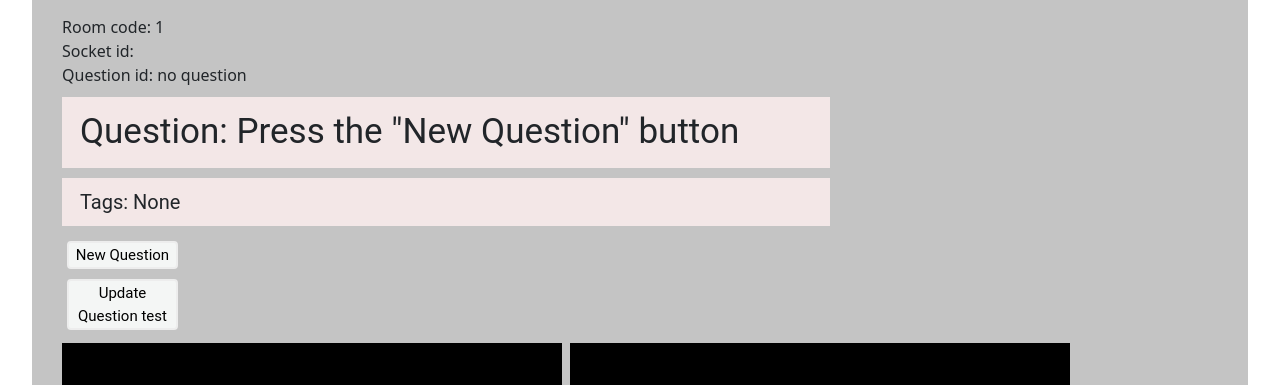
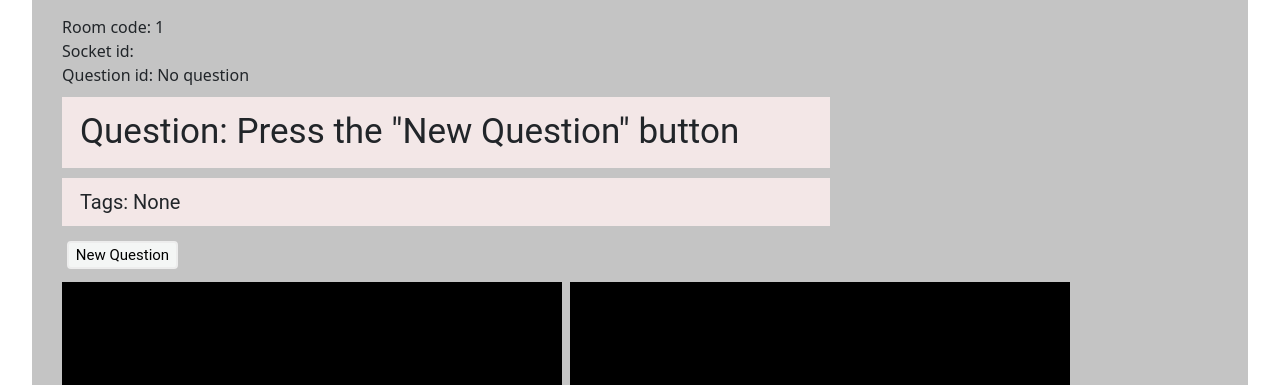
Before and after one commit to angela-mao/Practice-Makes-Perfect, a React (Create React App) app in the folder client/: page /1 in a window 1280 px wide. Shown: the part 211-596 px from the top of the page. Built offline with nearby package versions, Linux system fonts and the light colour scheme; no server answers.

Commit message:
synced questions

```diff
--- a/client/src/components/Room.js
+++ b/client/src/components/Room.js
@@ -10,9 +10,8 @@ import "../styles/Room.css";
 
 const Room = () => {
   const { code } = useParams();
-  const { me, questionId, joinRoom, updateQuestion, setQuestionId } = useContext(SocketContext);
+  const { me, question, joinRoom, updateQuestion, setQuestion } = useContext(SocketContext);
   const [selectedTags, setTags] = useState({tagIDs: [], tags: []});
-  const [question, setQuestion] = useState({QuestionID: 0, Question: 'Press the "New Question" button', Tag: 'None'});
 
 
   useEffect(() => {
@@ -23,14 +22,10 @@ const Room = () => {
 
   const handleSelect = () => {
       getRandomQues(selectedTags.tagIDs)
-          .then(response => setQuestion(response))
-  }
-
-  const updateQuestionHandler = () => {
-    // Pass user's question Id
-    let questionId = Math.floor(Math.random() * 1000);
-    setQuestionId(questionId);
-    updateQuestion(questionId);
+          .then(response => {
+            setQuestion(response);
+            updateQuestion(response);
+          })
   }
 
   return (
@@ -47,14 +42,11 @@ const Room = () => {
           Socket id: {me}
         </div>
         <div>
-          Question id: {questionId ? questionId : 'no question'}
+          Question id: {question.QuestionID ? question.QuestionID : 'No question'}
         </div>
         <QuestionText questionText={question}/>
         <div>
             <button type="button" onClick={handleSelect}>New Question</button>
-        </div>
-        <div>
-            <button type="button" onClick={updateQuestionHandler}>Update Question test</button>
         </div>
         <Video />
       </div>
--- a/client/src/context/SocketContext.js
+++ b/client/src/context/SocketContext.js
@@ -13,7 +13,7 @@ const ContextProvider = ({ children }) => {
   const [stream, setStream] = useState(undefined);
   const [me, setMe] = useState('');
   const [other, setOther] = useState('');
-  const [questionId, setQuestionId] = useState(null);
+  const [question, setQuestion] = useState({QuestionID: 0, Question: 'Press the "New Question" button', Tag: 'None'});
 
   const myVideo = useRef(null);
   const otherVideo = useRef(null);
@@ -59,11 +59,11 @@ const ContextProvider = ({ children }) => {
 
     socket.on('join', (socketId) => {
       setOther(socketId);
-      socket.emit('room-info', socketId, questionId);
+      socket.emit('room-info', socketId, question);
       startCall(socketId);
     });
 
-    socket.on('new-question', (questionId) => setQuestionId(questionId));
+    socket.on('new-question', (question) => setQuestion(question));
 
     socket.on('left-room', (otherId) => {
       setOther('');
@@ -98,7 +98,7 @@ const ContextProvider = ({ children }) => {
     } else {
       console.log('answerCall: No peer');
     }
-  }, [questionId, stream]);
+  }, [question, stream]);
 
   const joinRoom = useCallback((roomId) => {
     socket = io(SOCKET_HOST);
@@ -117,10 +117,10 @@ const ContextProvider = ({ children }) => {
       otherVideo,
       me,
       other,
-      questionId,
+      question,
       joinRoom,
       updateQuestion,
-      setQuestionId
+      setQuestion
     }}>
       {children}
     </SocketContext.Provider>
```
Also changed, not shown: 1 other file (tests, documents, lock files or other folders).
